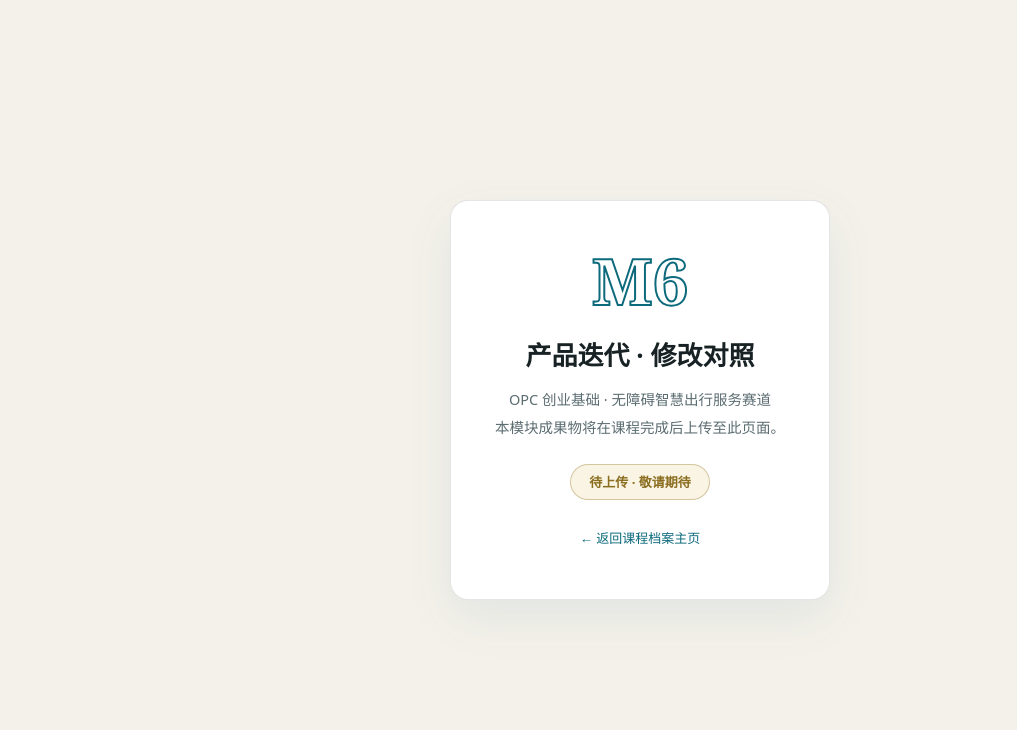
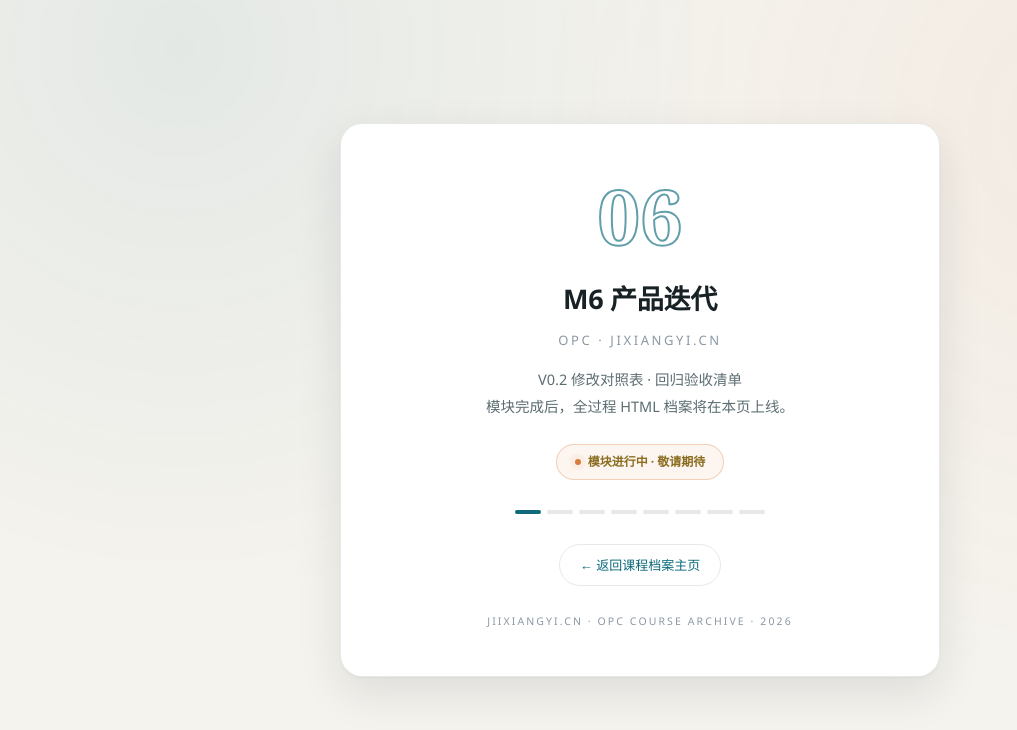
Before and after one commit to jixiangyi666-source/opc-course-archive, a plain HTML site: page m6/index.html in a window 1280 px wide. Shown: the whole page, without its empty margins (0-1017 px from the left). Drawn offline with Linux system fonts and the light colour scheme.

Commit message:
redesign: light premium UI

```diff
--- a/m6/index.html
+++ b/m6/index.html
@@ -1,20 +1,40 @@
 <!doctype html>
-<html lang="zh-CN"><head><meta charset="utf-8"><meta name="viewport" content="width=device-width, initial-scale=1">
-<title>OPC M6 · 产品迭代 · 修改对照</title>
+<html lang="zh-CN">
+<head>
+<meta charset="utf-8">
+<meta name="viewport" content="width=device-width, initial-scale=1, viewport-fit=cover">
+<title>OPC 06 · M6 产品迭代 | 无障碍智慧出行服务</title>
 <style>
-:root{--bg:#f4f1ea;--card:#fff;--ink:#182225;--dim:#5c6d72;--accent:#0d6a7c;--accent-2:#d97b3f;--line:rgba(24,34,37,.12)}
-*{margin:0;padding:0;box-sizing:border-box}body{background:var(--bg);color:var(--ink);font-family:"Microsoft YaHei","PingFang SC",system-ui,sans-serif;line-height:1.9;min-height:100vh;display:flex;align-items:center;justify-content:center}
-.box{max-width:560px;margin:24px;background:var(--card);border:1px solid var(--line);border-radius:18px;padding:48px 44px;text-align:center;box-shadow:0 18px 50px rgba(13,106,124,.08)}
-.no{font-family:Georgia,serif;font-size:64px;font-weight:900;color:transparent;-webkit-text-stroke:2px var(--accent);line-height:1}
-h1{font-size:26px;font-weight:900;margin:18px 0 6px}
-p{color:var(--dim);font-size:14.5px}
-.tag{display:inline-block;margin-top:22px;font-size:13px;font-weight:700;color:#8a6d1f;background:rgba(217,179,74,.15);border:1px solid rgba(138,109,31,.35);border-radius:999px;padding:5px 18px}
-a{color:var(--accent);text-decoration:none}
-.back{display:block;margin-top:26px;font-size:13px}
-</style></head><body><div class="box">
-<div class="no">M6</div>
-<h1>产品迭代 · 修改对照</h1>
-<p>OPC 创业基础 · 无障碍智慧出行服务赛道<br>本模块成果物将在课程完成后上传至此页面。</p>
-<div class="tag">待上传 · 敬请期待</div>
-<a class="back" href="/">&#8592; 返回课程档案主页</a>
+:root{
+  --bg:#f5f3ee; --card:#fff; --ink:#182225; --dim:#5c6d72; --faint:#8b98a5;
+  --accent:#0d6a7c; --accent-2:#d97b3f; --line:rgba(24,34,37,.10);
+  --shadow:0 1px 2px rgba(24,34,37,.04),0 16px 44px rgba(24,34,37,.10);
+}
+*{margin:0;padding:0;box-sizing:border-box}
+body{background:var(--bg);color:var(--ink);font-family:"PingFang SC","Microsoft YaHei","Segoe UI",system-ui,sans-serif;line-height:1.85;min-height:100vh;display:flex;align-items:center;justify-content:center;position:relative;overflow:hidden}
+body::before{content:"";position:fixed;inset:0;pointer-events:none;background:radial-gradient(circle at 14% 6%,rgba(13,106,124,.07),transparent 42%),radial-gradient(circle at 86% 16%,rgba(217,123,63,.06),transparent 44%)}
+.box{position:relative;max-width:600px;width:calc(100% - 48px);margin:24px;background:var(--card);border:1px solid var(--line);border-radius:22px;padding:54px 50px 44px;text-align:center;box-shadow:var(--shadow)}
+.no{font-family:Georgia,serif;font-size:76px;font-weight:900;line-height:1;color:transparent;-webkit-text-stroke:2px rgba(13,106,124,.65)}
+h1{font-size:27px;font-weight:900;margin:20px 0 4px;letter-spacing:-.01em}
+.sub{font-size:13px;color:var(--faint);letter-spacing:.2em;margin-bottom:14px}
+p{color:var(--dim);font-size:14.5px;margin-top:10px}
+.tag{display:inline-flex;align-items:center;gap:7px;margin-top:24px;font-size:12px;font-weight:700;color:#8a6d1f;background:rgba(217,123,63,.08);border:1px solid rgba(217,123,63,.3);border-radius:999px;padding:6px 18px}
+.tag i{width:6px;height:6px;border-radius:50%;background:#d97b3f;animation:pulse 2.2s infinite}
+@keyframes pulse{0%,100%{box-shadow:0 0 0 0 rgba(217,123,63,.4)}50%{box-shadow:0 0 0 6px rgba(217,123,63,0)}}
+.progress{margin-top:30px;display:flex;justify-content:center;gap:6px}
+.progress span{width:26px;height:4px;border-radius:99px;background:rgba(24,34,37,.1)}
+.progress span.on{background:var(--accent)}
+a.back{display:inline-block;margin-top:30px;font-size:13px;color:var(--accent);text-decoration:none;border:1px solid var(--line);border-radius:999px;padding:8px 20px;transition:border-color .3s}
+a.back:hover{border-color:var(--accent)}
+.foot{margin-top:26px;font-size:10.5px;color:var(--faint);letter-spacing:.2em}
+</style></head>
+<body><div class="box">
+<div class="no">06</div>
+<h1>M6 产品迭代</h1>
+<div class="sub">OPC · JIXIANGYI.CN</div>
+<p>V0.2 修改对照表 · 回归验收清单<br>模块完成后，全过程 HTML 档案将在本页上线。</p>
+<div class="tag"><i></i>模块进行中 · 敬请期待</div>
+<div class="progress"><span class="on"></span><span></span><span></span><span></span><span></span><span></span><span></span><span></span></div>
+<a class="back" href="https://www.jixiangyi.cn">← 返回课程档案主页</a>
+<div class="foot">JIIXIANGYI.CN · OPC COURSE ARCHIVE · 2026</div>
 </div></body></html>
```
